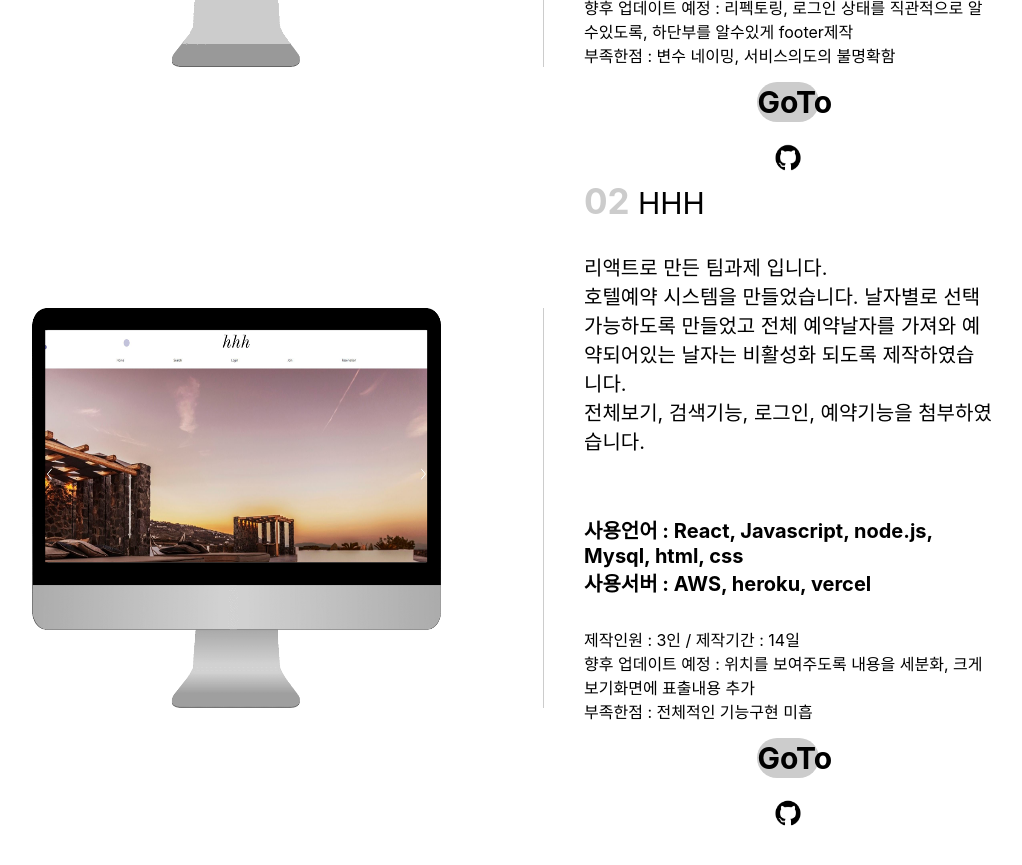
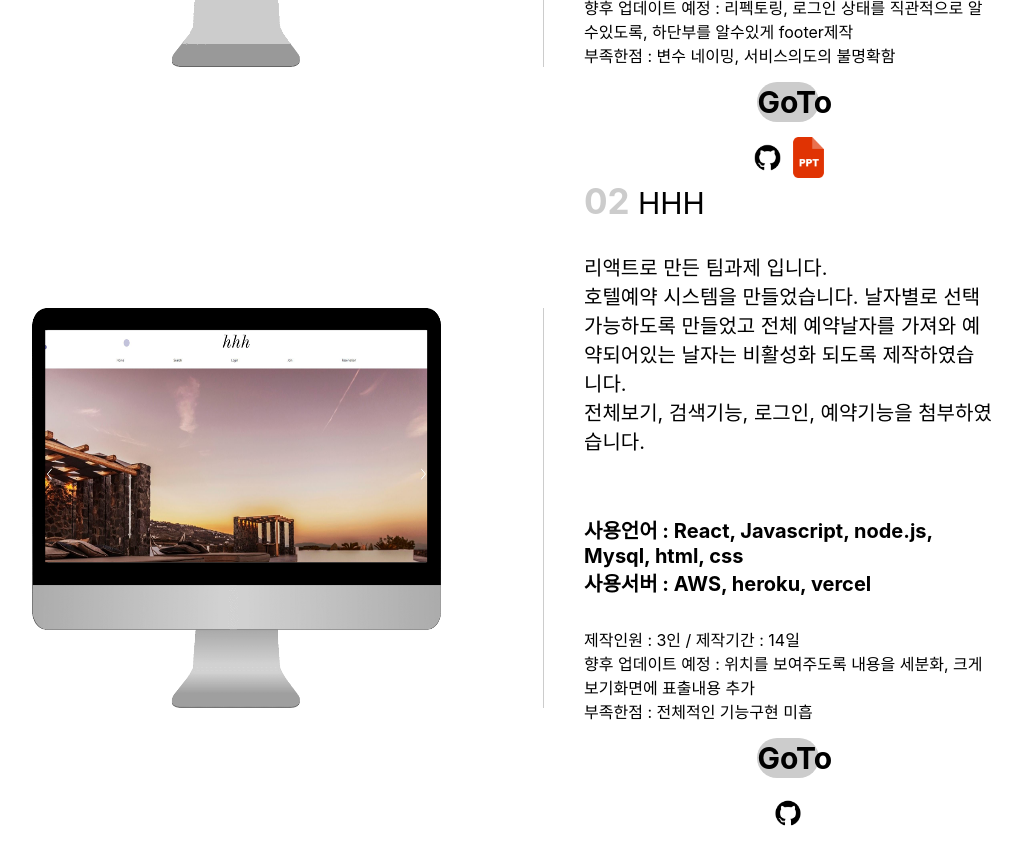
Before and after one commit to ITnewbie3/My_popol, a React (Create React App) app: page / in a window 1280 px wide. Shown: the part 2300-3165 px from the top of the page, without its empty margins (128-1150 px from the left). Built offline with nearby package versions, Linux system fonts and the light colour scheme.

Commit message:
파워포인트 다운로드

```diff
--- a/src/portfolio/Contents1.js
+++ b/src/portfolio/Contents1.js
@@ -30,7 +30,9 @@ const Contents = () => {
             </span>
             <h4><a href='http://flex-client-ten.vercel.app' target='_blank' rel='noreferrer'>GoTo</a></h4>
             <h5><a href='https://github.com/ITnewbie3/flex_client' target='_blank' rel='noreferrer'>
-                <img src='./img/github.png'></img></a></h5>
+                <img src='./img/github.png' alt=''></img></a>
+                <a href='./file/FLEX.pptx' download><img src='./img/ppt.png' alt=''/></a>
+                              </h5>
             </div>
             </div>
             </div>
```
Also changed, not shown: public/img/ppt.png (added), 1 other file (tests, documents, lock files or other folders).
